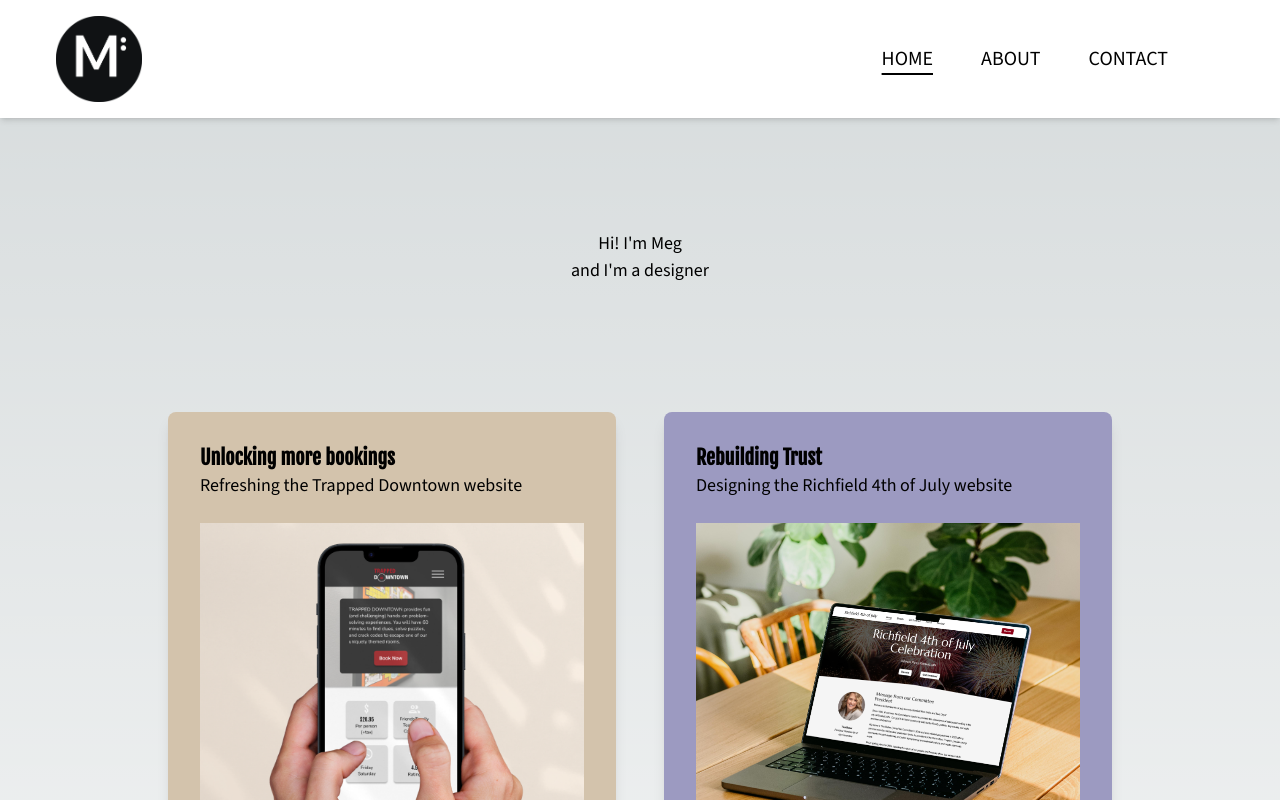
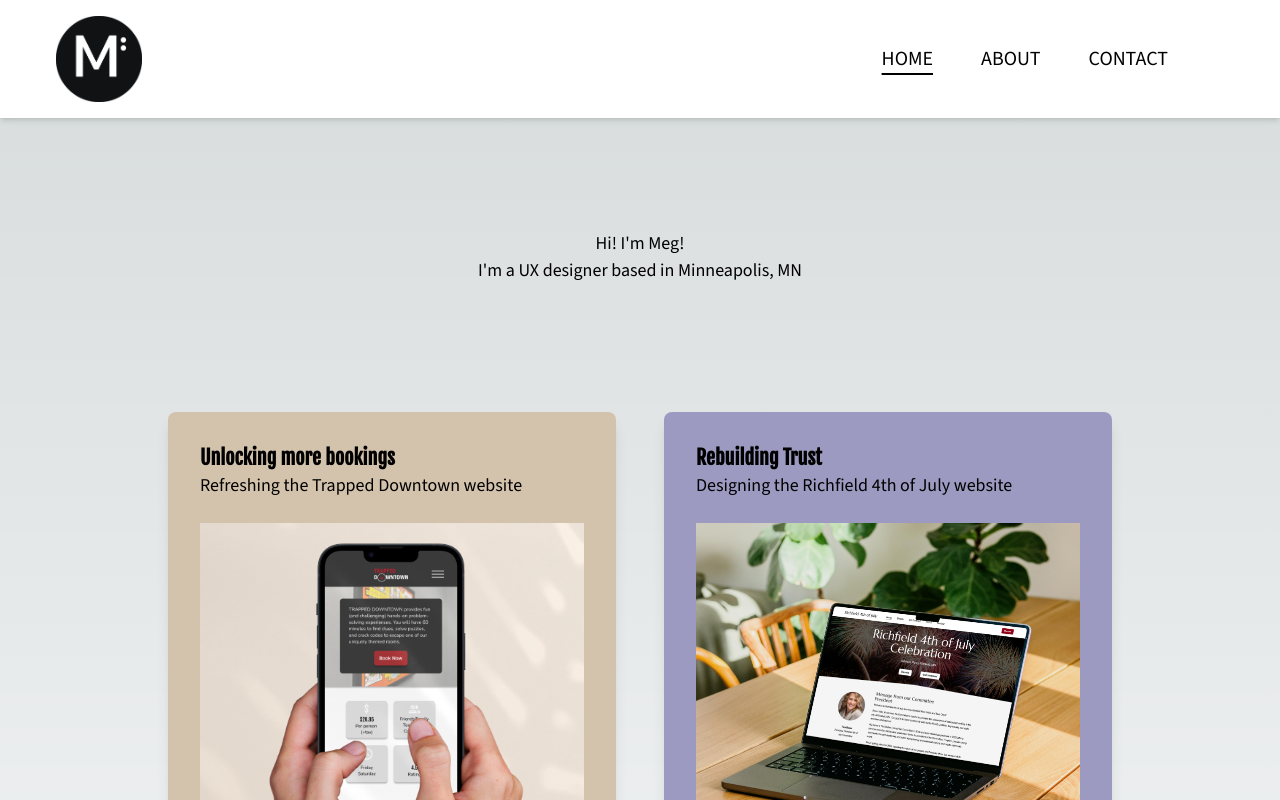
Before and after one commit to mshoemaker1/MyPortfolio, a Next.js app: page / in a window 1280 px wide. Shown: the top 800 px of the page. Built offline with nearby package versions, Linux system fonts and the light colour scheme.

Commit message:
home text

```diff
--- a/app/page.tsx
+++ b/app/page.tsx
@@ -6,9 +6,9 @@ export default function Home() {
     <main className="flex min-h-screen flex-col items-center justify-between">
       <div className="my-28">
         <p className="flex w-full justify-center text-center">
-          Hi! I'm Meg
+          Hi! I'm Meg!
           <br />
-          and I'm a designer
+          I'm a UX designer based in Minneapolis, MN
         </p>
       </div>
       <div className="grid grid-cols-1 md:grid-cols-2 gap-4">
```
